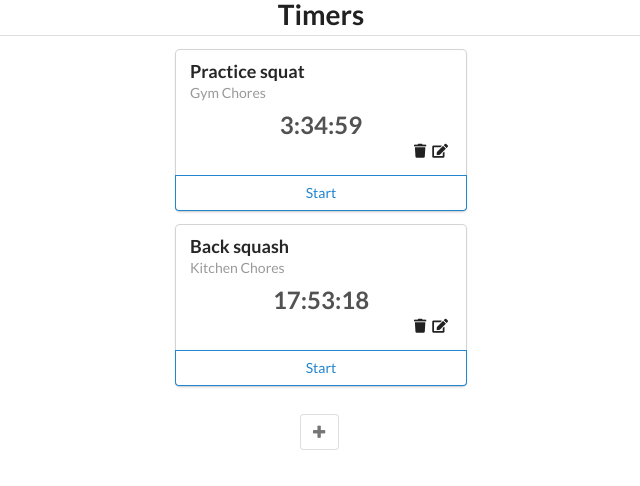
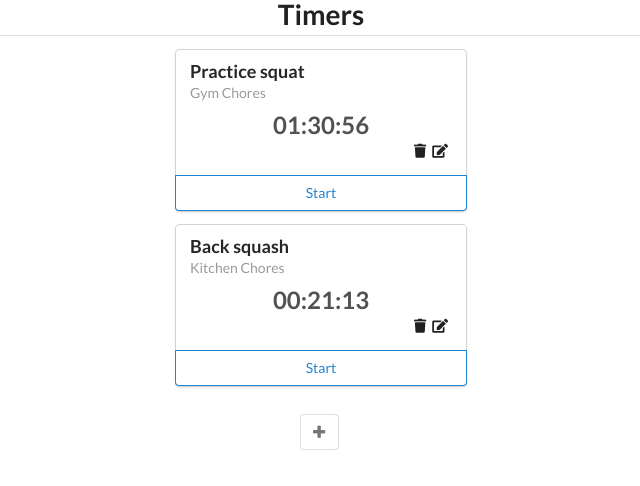
Before and after one commit to survivingknowledge/fs-react, a React app: page / in a window 1280 px wide. Shown: the top 486 px of the page, without its empty margins (319-959 px from the left). Built offline with nearby package versions, Linux system fonts and the light colour scheme.

Commit message:
Timer formatted to 00:00:00 on create

```diff
--- a/src/components/timer/Timer.js
+++ b/src/components/timer/Timer.js
@@ -1,10 +1,22 @@
 import React, { Component } from 'react';
+
+function formatTime(time) {
+  const d = new Date(time)
+  let hours = d.getHours();
+  let min = d.getMinutes();
+  let sec = d.getSeconds();
+
+  if (hours < 10){ hours = "0" + hours }
+  if (min < 10){ min = "0" + min }
+  if (sec < 10){ sec = "0" + sec }
+
+  return `${hours}:${min}:${sec}`
+}
 
 class Timer extends Component {
 
   render() {
-    const d = new Date(this.props.elapsed * 1000);
-    const elapsedString =  `${d.getHours()}:${d.getMinutes()}:${d.getSeconds()}`;
+    const elapsedString =  formatTime(this.props.elapsed);
 
     return (
       <div className="ui centered card">
--- a/src/components/timer/TimersDashboard.js
+++ b/src/components/timer/TimersDashboard.js
@@ -29,11 +29,13 @@ class TimersDashboard extends Component {
   };
 
   createTimer = (timer) => {
-    console.log(timer);
+    const zeroDate = new Date();
+    zeroDate.setHours(0,0,0,0);
+
     const t = Object.assign({}, timer, {
       id: uuidv4(),
-      elapsed: Math.round(new Date().getTime()/1000),
-      runningSince: Date.now()
+      elapsed: zeroDate.getTime(),
+      runningSince: Date.now(),
     });
     this.setState({
       timers: this.state.timers.concat(t)
```
